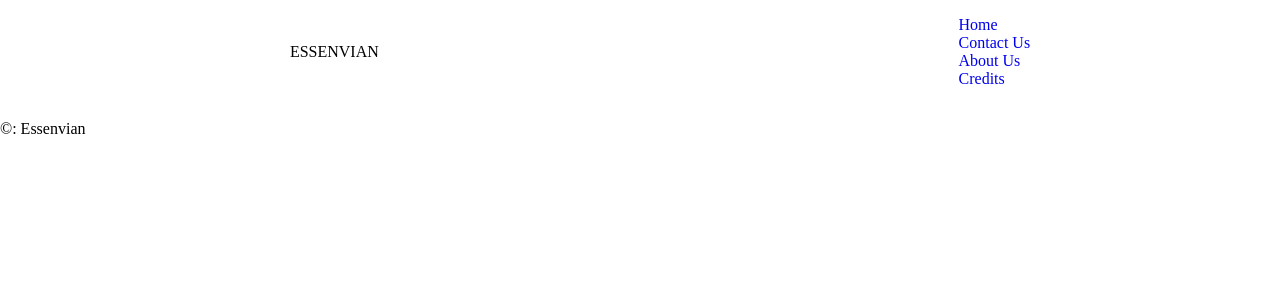
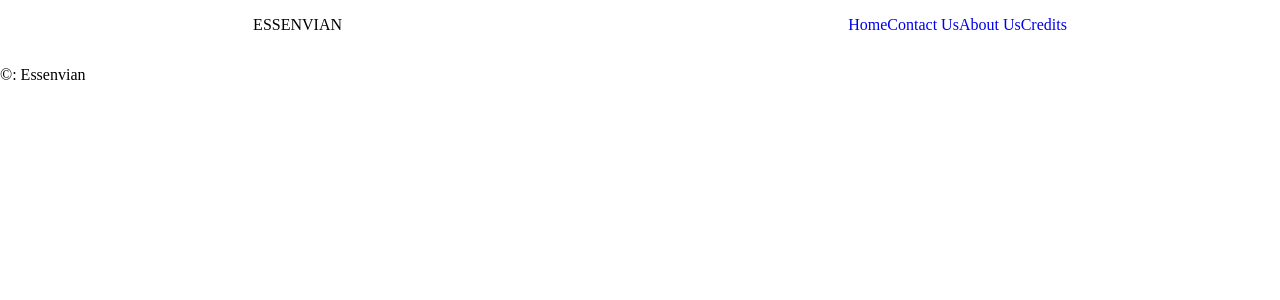
Before and after one commit to Mahdi-Habibi/essenvian, a Django app: page / in a window 1280 px wide. Shown: the top 300 px of the page. Run offline with Django 5.2, Linux system fonts and the light colour scheme; style sheets or scripts are compiled from the project's sources.

Commit message:
- update

```diff
--- a/essenvian/home/static/home/style/style.css
+++ b/essenvian/home/static/home/style/style.css
@@ -2,4 +2,9 @@
   display: flex;
   align-items: center;
   justify-content: space-around;
+}
+.navbar__list {
+  display: flex;
+  align-items: center;
+  justify-content: center;
 }/*# sourceMappingURL=style.css.map */
--- a/essenvian/home/static/home/style/style.scss
+++ b/essenvian/home/static/home/style/style.scss
@@ -2,4 +2,9 @@
     display: flex;
     align-items: center;
     justify-content: space-around;
+    &__list {
+        display: flex;
+        align-items: center;
+        justify-content: center;
+    }
 }
```
Also changed, not shown: 1 other file.
